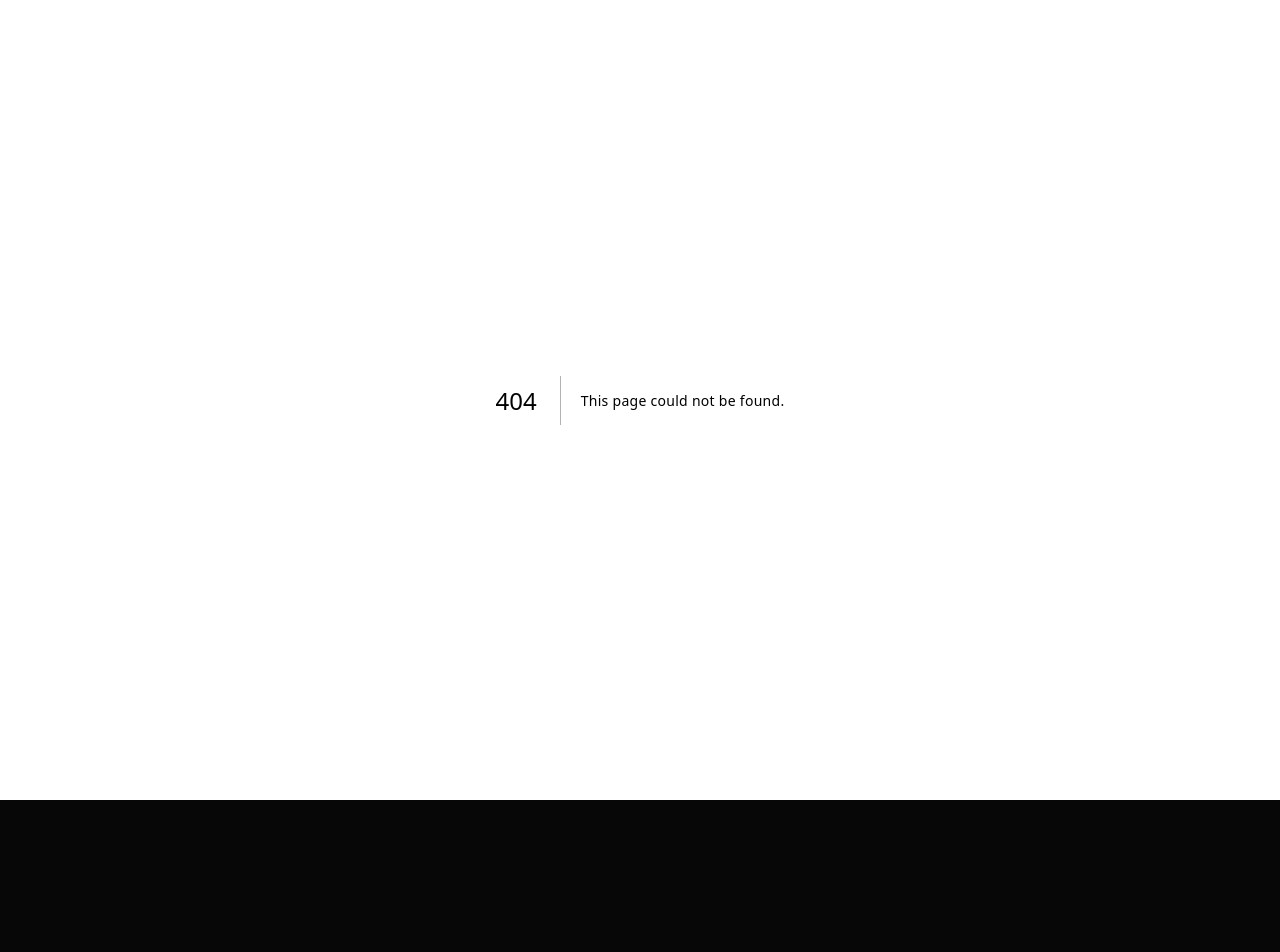
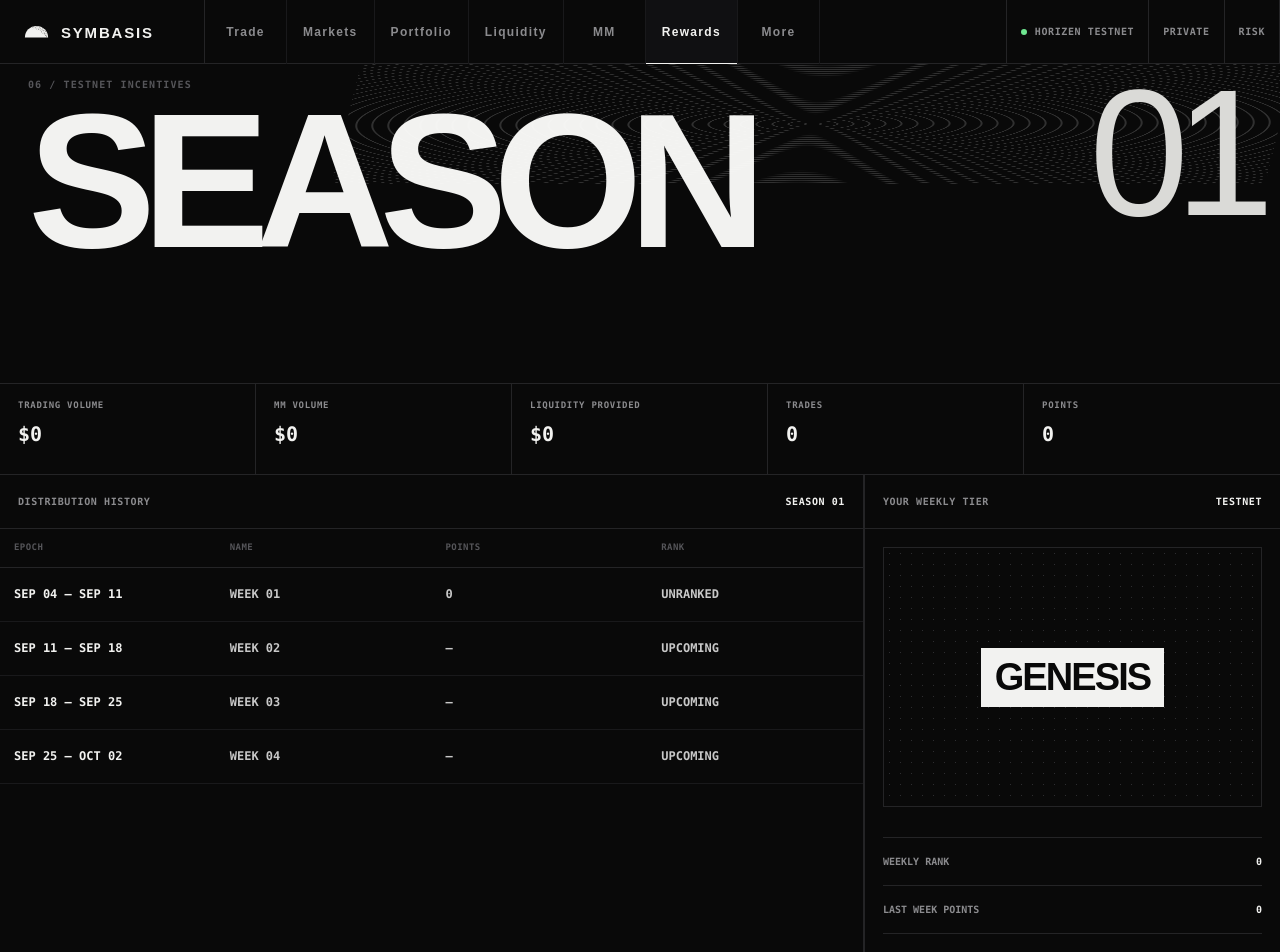
Before and after one commit to mushee-io/Symbasis, a Next.js app in the folder web/: page /rewards in a window 1280 px wide. Before the commit this address had no page. Shown: the top 952 px of the page. Before the commit the page ends 800 px from the top, so only its background shows below. Built offline with nearby package versions, Linux system fonts and the light colour scheme.

Commit message:
feat(ui): build editorial testnet rewards page

```diff
--- /dev/null
+++ b/web/app/rewards/page.tsx
@@ -0,0 +1,39 @@
+import TerminalNav from "@/components/TerminalNav";
+
+const weeks = [
+  ["SEP 04 — SEP 11", "WEEK 01", "0", "UNRANKED"],
+  ["SEP 11 — SEP 18", "WEEK 02", "—", "UPCOMING"],
+  ["SEP 18 — SEP 25", "WEEK 03", "—", "UPCOMING"],
+  ["SEP 25 — OCT 02", "WEEK 04", "—", "UPCOMING"]
+];
+
+export default function RewardsPage() {
+  return (
+    <main className="terminal-page">
+      <TerminalNav />
+      <div className="terminal-shell">
+        <section className="season-hero">
+          <div className="season-wave"/>
+          <div className="terminal-kicker">06 / TESTNET INCENTIVES</div>
+          <div className="season">SEASON</div><div className="season-number">01</div>
+        </section>
+        <section className="metric-ribbon">
+          <div><span>TRADING VOLUME</span><strong>$0</strong></div><div><span>MM VOLUME</span><strong>$0</strong></div><div><span>LIQUIDITY PROVIDED</span><strong>$0</strong></div><div><span>TRADES</span><strong>0</strong></div><div><span>POINTS</span><strong>0</strong></div>
+        </section>
+        <section className="leader-grid">
+          <div className="data-region">
+            <div className="region-head"><span>DISTRIBUTION HISTORY</span><strong>SEASON 01</strong></div>
+            <div className="table-scroll"><table className="sym-table"><thead><tr><th>EPOCH</th><th>NAME</th><th>POINTS</th><th>RANK</th></tr></thead><tbody>{weeks.map(([epoch,name,points,rank]) => <tr key={name}><td>{epoch}</td><td>{name}</td><td>{points}</td><td>{rank}</td></tr>)}</tbody></table></div>
+          </div>
+          <aside className="rank-card">
+            <div className="region-head" style={{margin:"-18px -18px 18px"}}><span>YOUR WEEKLY TIER</span><strong>TESTNET</strong></div>
+            <div className="rank-visual"><strong>GENESIS</strong></div>
+            <div className="status-stack"><div><span>WEEKLY RANK</span><b>0</b></div><div><span>LAST WEEK POINTS</span><b>0</b></div><div><span>ALL TIME RANK</span><b>0</b></div><div><span>ALL TIME POINTS</span><b>0</b></div></div>
+          </aside>
+        </section>
+        <section className="page-grid single"><div className="data-region"><div className="region-head"><span>LEADERBOARD</span><strong>NO QUALIFYING ACTIVITY YET</strong></div><div className="table-scroll"><table className="sym-table"><thead><tr><th>RANK</th><th>TRADER</th><th>VOLUME</th><th>PNL</th><th>MM VOLUME</th><th>POINTS</th></tr></thead><tbody><tr><td>—</td><td>AWAITING TESTNET ACTIVITY</td><td>$0</td><td>$0</td><td>$0</td><td>0</td></tr></tbody></table></div></div></section>
+        <div className="system-footer"><span>POINTS MODEL / TESTNET EXPERIMENT</span><span>NO TOKEN OR FINANCIAL VALUE IMPLIED</span></div>
+      </div>
+    </main>
+  );
+}
```
